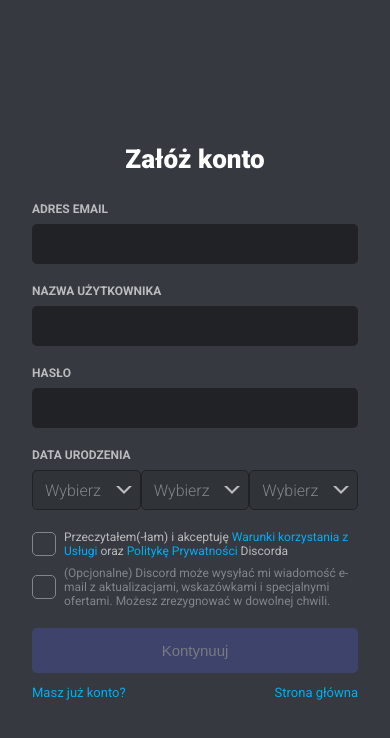
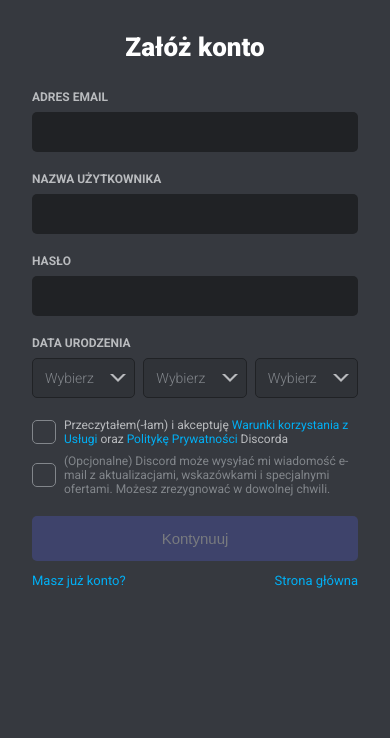
Before and after one commit to jot2ka/discord-auth-form, a Next.js app: page /register in a window 390 px wide. Shown: the top 738 px of the page. Built offline with nearby package versions, Linux system fonts and the light colour scheme.

Commit message:
fix on mobile

```diff
--- a/components/auth/Login.module.scss
+++ b/components/auth/Login.module.scss
@@ -48,7 +48,6 @@
 	.container {
 		@include noselect;
 		display: flex;
-		justify-content: center;
 		flex-direction: column;
 		width: 100vw;
 		height: 100vh;
@@ -125,6 +124,7 @@
 	.position {
 		.container {
 			@include drop;
+			justify-content: center;
 			position: relative;
 			width: 480px;
 			height: fit-content;
--- a/components/auth/Register.module.scss
+++ b/components/auth/Register.module.scss
@@ -48,12 +48,12 @@
 	.container {
 		@include noselect;
 		display: flex;
-		justify-content: center;
 		flex-direction: column;
 		width: 100vw;
 		height: 100vh;
 		padding: 32px;
 		background-color: $dark;
+		overflow-y: auto;
 
 		.header {
 			text-align: center;
@@ -104,9 +104,10 @@
 					display: flex;
 					align-items: center;
 					height: 40px;
-					width: 132px;
+					width: 140px;
+					margin-right: 8px;
 					padding-left: 12px;
-					font-size: 1.6rem;
+					font-size: 1.4rem;
 					font-weight: 300;
 					border: 1px solid $black;
 					border-radius: 5px;
@@ -114,18 +115,23 @@
 					transition: 0.2s border ease-in-out;
 					cursor: pointer;
 
+					&:nth-last-child(1) {
+						margin-right: 0;
+					}
+
 					.list {
 						z-index: 0;
 						position: absolute;
 						bottom: 38px;
 						left: -1px;
 						height: 200px;
-						width: 132px;
+						width: calc(100% + 2px);
 						border: 1px solid black;
 						border-radius: 5px;
 						background-color: $darker;
 						list-style: none;
-						overflow-y: scroll;
+						overflow-y: auto;
+						overflow-x: hidden;
 
 						.item {
 							display: flex;
@@ -257,6 +263,7 @@
 	.position {
 		.container {
 			@include drop;
+			justify-content: center;
 			position: relative;
 			width: 480px;
 			height: fit-content;
--- a/components/background/Background.module.scss
+++ b/components/background/Background.module.scss
@@ -1,4 +1,5 @@
 .canvas {
+	display: block;
 	z-index: -1;
 	position: absolute;
 	width: 100vw;
@@ -140,6 +141,12 @@
 	}
 }
 
+@media (max-width: 460px) {
+	.canvas {
+		display: none;
+	}
+}
+
 @media (min-width: 1200px) {
 	.canvas {
 		width: 100vw;
--- a/components/home/Home.module.scss
+++ b/components/home/Home.module.scss
@@ -73,7 +73,7 @@
 
 		.list {
 			list-style: none;
-			margin: 32px 8px 8px;
+			margin: 16px 8px 8px;
 			padding: 16px;
 			border-radius: 5px;
 			background-color: #2e3440;
```
